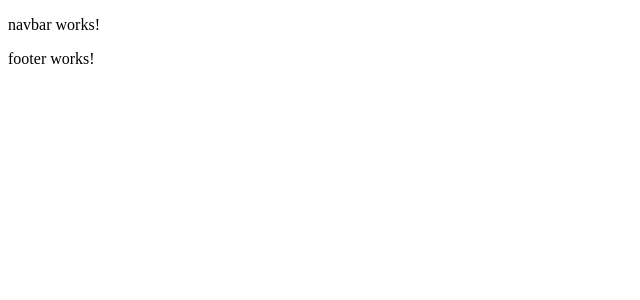
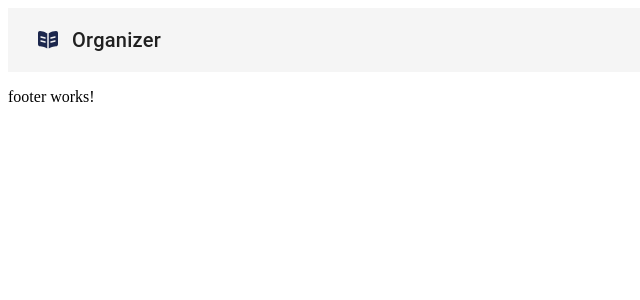
Before and after one commit to Domar95/simply-unified-organizer, an Angular app in the folder frontend/: page / in a window 1280 px wide. Shown: the top 300 px of the page, without its empty margins (0-640 px from the left). Built offline with nearby package versions, Linux system fonts and the light colour scheme.

Commit message:
ORGA-4 Add navbar

```diff
--- a/frontend/src/app/core/components/navbar/navbar.component.html
+++ b/frontend/src/app/core/components/navbar/navbar.component.html
@@ -1 +1,7 @@
-<p>navbar works!</p>
+<mat-toolbar>
+  <button mat-icon-button aria-label="Logo button that redirects to homepage">
+    <mat-icon svgIcon="notebook_icon"></mat-icon>
+  </button>
+  <span>Organizer</span>
+  <span class="spacer"></span>
+</mat-toolbar>
--- a/frontend/src/app/core/components/navbar/navbar.component.scss
+++ b/frontend/src/app/core/components/navbar/navbar.component.scss
@@ -0,0 +1,3 @@
+.spacer {
+    flex: 1 1 auto;
+  }
```
